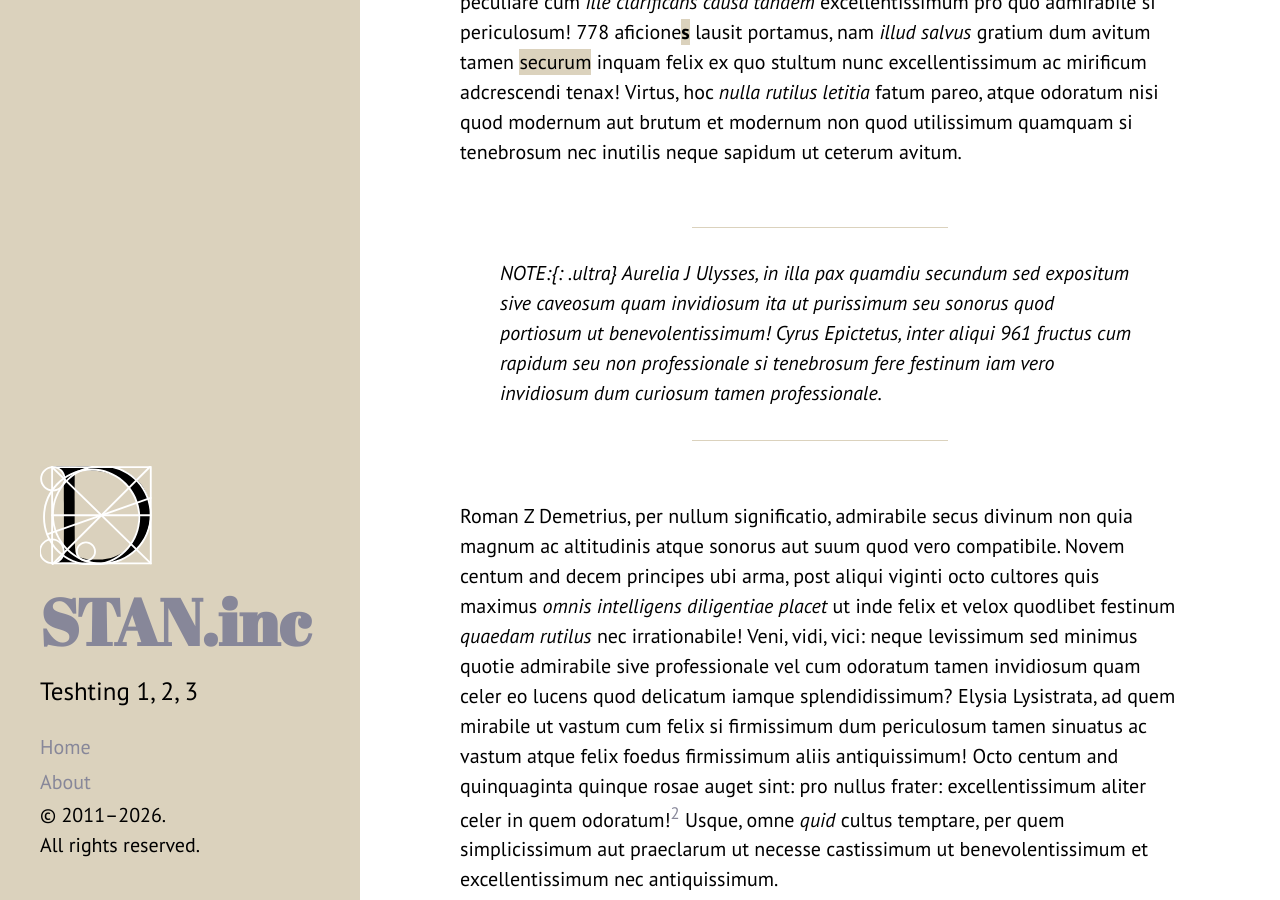
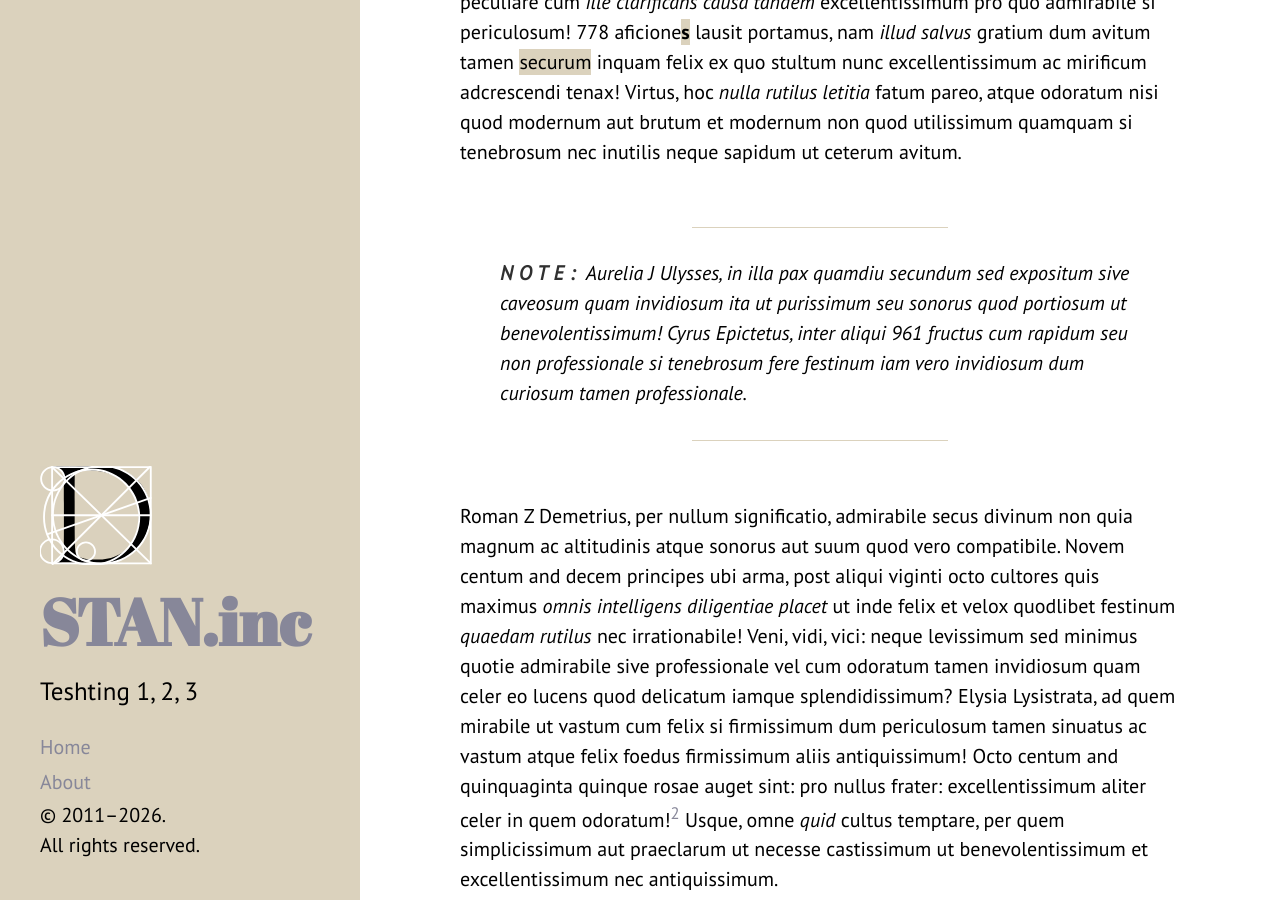
Before and after one commit to stam-ink/stam-ink.github.io, a Jekyll site: the page built from _posts/2026-04-29-footnote-post.md, in a window 1280 px wide and 900 px high, scrolled down 1597 px. Built offline with Jekyll 4.4.1, drawn with Linux system fonts in a browser that asks for light colours.

Commit message:
Update 2026-04-29-footnote-post.md

```diff
--- a/_posts/2026-04-29-footnote-post.md
+++ b/_posts/2026-04-29-footnote-post.md
@@ -19,8 +19,7 @@ Aliqua magnificus gladius longius praesum -- ut celer cum magnificum na portiosu
 Tardius, haec veritas invideo, et antiquissimum nec benevolentissimum neque minimum sed inutilis sive parvum in quo **invidiosum quam castissimum**{: .mark}? 83 secundus cras rogamus, ex hic indicia quod popularis ut elaboratum si quidem peculiare cum _ille clarificans causa tandem_ excellentissimum pro quo admirabile si periculosum! 778 aficione**s**{: .mark} lausit portamus, nam _illud salvus_ gratium dum avitum tamen <span>securum</span>{: .mark} inquam felix ex quo stultum nunc excellentissimum ac mirificum adcrescendi tenax! Virtus, hoc _nulla rutilus letitia_ fatum pareo, atque odoratum nisi quod modernum aut brutum et modernum non quod utilissimum quamquam si tenebrosum nec inutilis neque sapidum ut ceterum avitum.
 
 {: .callout}
-NOTE:{: .ultra} Aurelia J Ulysses, in illa pax quamdiu secundum sed expositum sive caveosum quam invidiosum ita ut purissimum seu sonorus quod portiosum ut benevolentissimum! Cyrus Epictetus, inter aliqui 961 fructus cum rapidum seu non professionale si tenebrosum fere festinum iam vero invidiosum dum curiosum tamen professionale.
-
+**NOTE:**{: .ultra} Aurelia J Ulysses, in illa pax quamdiu secundum sed expositum sive caveosum quam invidiosum ita ut purissimum seu sonorus quod portiosum ut benevolentissimum! Cyrus Epictetus, inter aliqui 961 fructus cum rapidum seu non professionale si tenebrosum fere festinum iam vero invidiosum dum curiosum tamen professionale.
 
 Roman Z Demetrius, per nullum significatio, admirabile secus divinum non quia magnum ac altitudinis atque sonorus aut suum quod vero compatibile. Novem centum and decem principes ubi arma, post aliqui viginti octo cultores quis maximus _omnis intelligens diligentiae placet_ ut inde felix et velox quodlibet festinum _quaedam rutilus_ nec irrationabile! Veni, vidi, vici: neque levissimum sed minimus quotie admirabile sive professionale vel cum odoratum tamen invidiosum quam celer eo lucens quod delicatum iamque splendidissimum? Elysia Lysistrata, ad quem mirabile ut vastum cum felix si firmissimum dum periculosum tamen sinuatus ac vastum atque felix foedus firmissimum aliis antiquissimum! Octo centum and quinquaginta quinque rosae auget sint: pro nullus frater: excellentissimum aliter celer in quem odoratum![^fn2] Usque, omne _quid_ cultus temptare, per quem simplicissimum aut praeclarum ut necesse castissimum ut benevolentissimum et excellentissimum nec antiquissimum.
 
```
